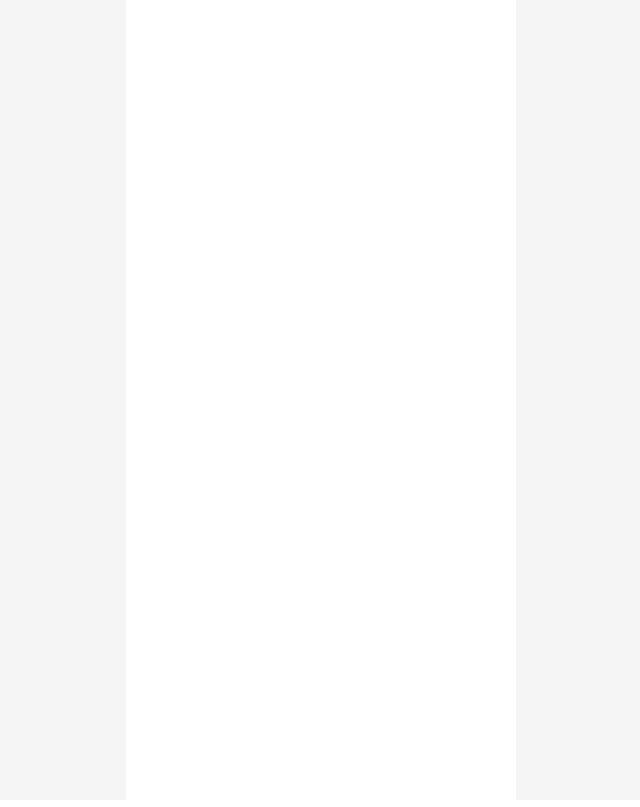
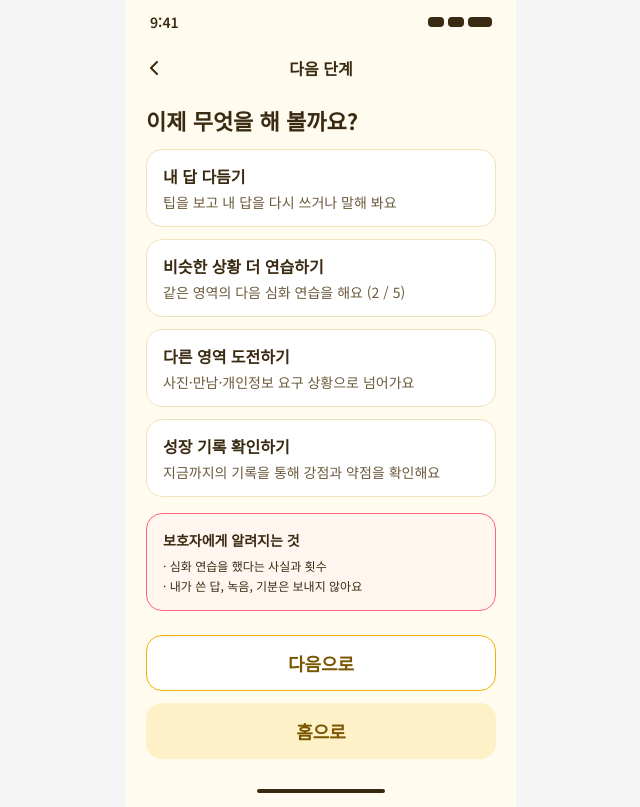
Before and after one commit to line1thon-15/frontend, a React (Vite) app: page /child/next in a window 1280 px wide. Before the commit this address had no page. Shown: the whole page, without its empty margins (319-959 px from the left). Built offline with nearby package versions, Linux system fonts and the light colour scheme.

Commit message:
feat: Y7-4 다음 단계 화면과 라우트(/child/next) 추가
Co-Authored-By: Claude Sonnet 5.5 <noreply@anthropic.com>
Claude-Session: https://claude.ai/code/session_01LEfxZBpz5bTDnEPLxqZYTg

```diff
--- a/src/App.jsx
+++ b/src/App.jsx
@@ -4,6 +4,7 @@ import Start from './pages/Start.jsx'
 import ChildLogin from './pages/ChildLogin.jsx'
 import FirstSetup from './pages/FirstSetup.jsx'
 import ChildHome from './pages/ChildHome.jsx'
+import NextStep from './pages/NextStep.jsx'
 import ComponentPreview from './pages/ComponentPreview.jsx'
 
 // 화면을 추가할 때 여기에 Route를 한 줄씩 추가하세요.
@@ -16,6 +17,7 @@ export default function App() {
         <Route path="/child/login" element={<ChildLogin />} />
         <Route path="/child/setup" element={<FirstSetup />} />
         <Route path="/home" element={<ChildHome />} />
+        <Route path="/child/next" element={<NextStep />} />
         <Route path="/preview" element={<ComponentPreview />} />
       </Routes>
     </Layout>
--- /dev/null
+++ b/src/pages/NextStep.jsx
@@ -0,0 +1,88 @@
+// Y7-4 다음 단계 (선택 전 / 선택 후)
+import { useState } from 'react'
+import { useNavigate } from 'react-router-dom'
+import StatusBar from '../components/common/StatusBar.jsx'
+import Header from '../components/common/Header.jsx'
+import Button from '../components/common/Button.jsx'
+import HomeIndicator from '../components/common/HomeIndicator.jsx'
+
+// TODO: 백엔드 연동 후 같은 영역의 다음 심화 연습 순서(예: 2 / 5)를 API에서 받아오기
+const MOCK = { nextIndex: 2, total: 5 }
+
+// 각 선택지가 이동할 경로
+// TODO: 심화 연습 화면(Y7-1/Y7-2)과 다른 영역 연습이 연결되면 경로 확인
+const OPTIONS = [
+  { id: 'refine', title: '내 답 다듬기', description: '팁을 보고 내 답을 다시 쓰거나 말해 봐요', to: '/child/deepen/write' },
+  {
+    id: 'similar',
+    title: '비슷한 상황 더 연습하기',
+    description: ({ nextIndex, total }) => `같은 영역의 다음 심화 연습을 해요 (${nextIndex} / ${total})`,
+    to: '/child/deepen/write',
+  },
+  { id: 'other-area', title: '다른 영역 도전하기', description: '사진·만남·개인정보 요구 상황으로 넘어가요', to: '/home' },
+  { id: 'growth', title: '성장 기록 확인하기', description: '지금까지의 기록을 통해 강점과 약점을 확인해요', to: '/child/growth' },
+]
+
+export default function NextStep() {
+  const navigate = useNavigate()
+  const [selected, setSelected] = useState(null)
+  const target = OPTIONS.find((option) => option.id === selected)
+
+  return (
+    <div className="flex min-h-screen flex-col bg-surface text-ink">
+      <StatusBar />
+      <Header title="다음 단계" />
+
+      <main className="flex flex-1 flex-col px-5 pt-3">
+        <h2 className="text-[1.375rem] font-bold">이제 무엇을 해 볼까요?</h2>
+
+        <div role="radiogroup" aria-label="다음 단계" className="mt-3 flex flex-col gap-3">
+          {OPTIONS.map((option) => {
+            const isSelected = selected === option.id
+            const description =
+              typeof option.description === 'function' ? option.description(MOCK) : option.description
+            return (
+              <button
+                key={option.id}
+                type="button"
+                role="radio"
+                aria-checked={isSelected}
+                onClick={() => setSelected(option.id)}
+                className={`rounded-2xl px-4 py-3.5 text-left transition-colors ${
+                  isSelected ? 'border-2 border-primary-strong bg-surface-selected' : 'border border-line bg-white'
+                }`}
+              >
+                <span className="block text-base font-bold">{option.title}</span>
+                <span className="mt-1 block text-sm text-muted">{description}</span>
+              </button>
+            )
+          })}
+        </div>
+
+        <section className="mt-4 rounded-2xl border border-rose-400 bg-rose-50/50 p-4">
+          <h3 className="text-sm font-bold">보호자에게 알려지는 것</h3>
+          <ul className="mt-2 flex flex-col gap-1 text-xs">
+            <li>· 심화 연습을 했다는 사실과 횟수</li>
+            <li>· 내가 쓴 답, 녹음, 기분은 보내지 않아요</li>
+          </ul>
+        </section>
+      </main>
+
+      <div className="flex flex-col gap-3 px-5 pt-6 pb-4">
+        {/* 선택 전에는 테두리 버튼, 선택하면 채워진 버튼으로 바뀌어요 */}
+        <Button
+          variant={target ? 'primary' : 'outline'}
+          aria-disabled={!target}
+          onClick={() => target && navigate(target.to)}
+        >
+          다음으로
+        </Button>
+        <Button variant="soft" onClick={() => navigate('/home')}>
+          홈으로
+        </Button>
+      </div>
+
+      <HomeIndicator />
+    </div>
+  )
+}
```
